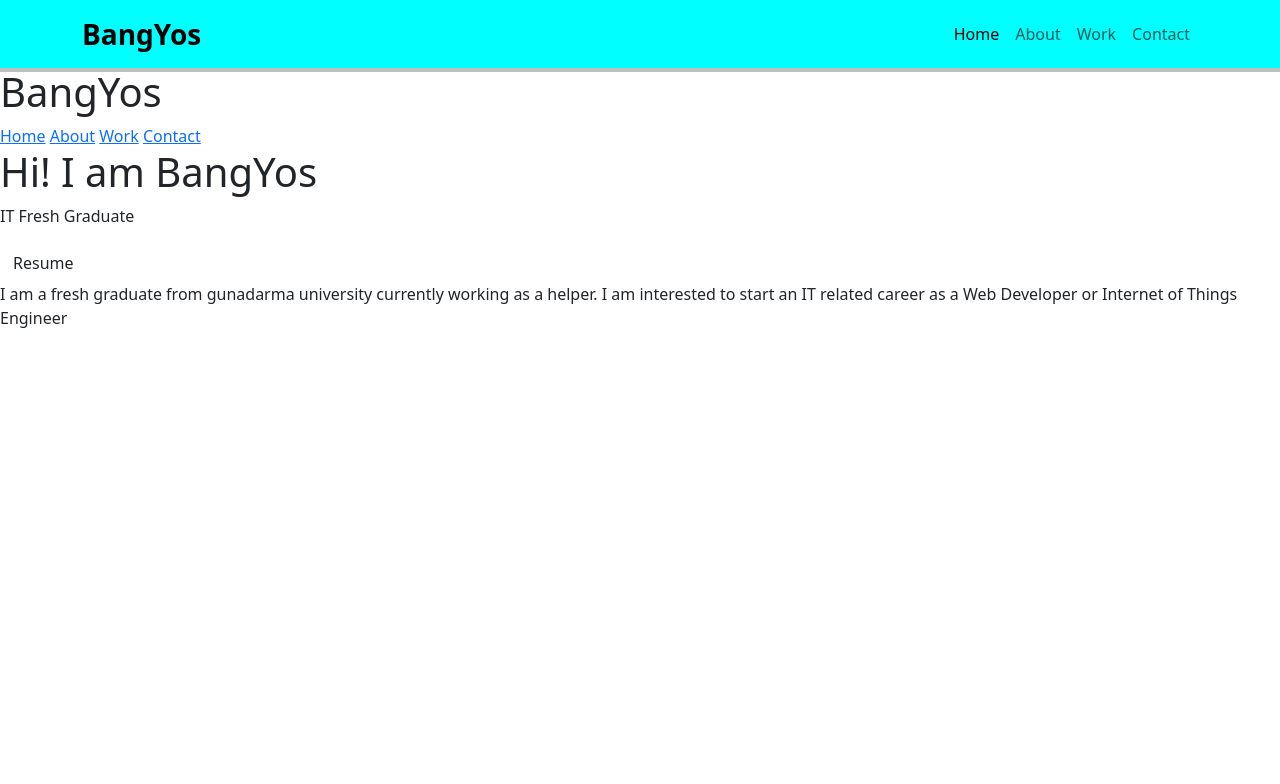
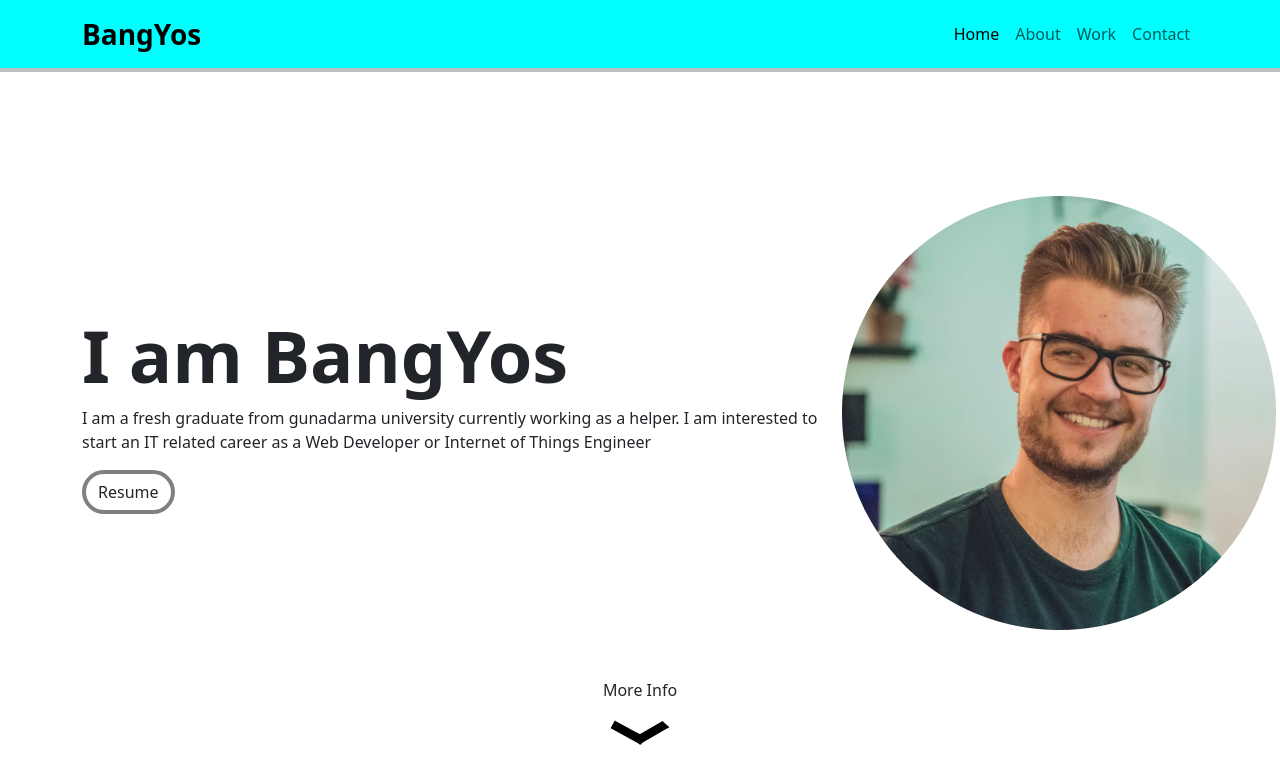
Before and after one commit to BangYos002/Portofolio-V1, a plain HTML site: page index.html in a window 1280 px wide. Drawn offline with nearby package versions, Linux system fonts and the light colour scheme.

Commit message:
add home

```diff
--- a/index.html
+++ b/index.html
@@ -33,39 +33,27 @@
           </div>
         </div>
       </nav>
+
     <script src="https://cdn.jsdelivr.net/npm/@popperjs/core@2.11.8/dist/umd/popper.min.js" integrity="sha384-I7E8VVD/ismYTF4hNIPjVp/Zjvgyol6VFvRkX/vR+Vc4jQkC+hVqc2pM8ODewa9r" crossorigin="anonymous"></script>
     <script src="https://cdn.jsdelivr.net/npm/bootstrap@5.3.3/dist/js/bootstrap.min.js" integrity="sha384-0pUGZvbkm6XF6gxjEnlmuGrJXVbNuzT9qBBavbLwCsOGabYfZo0T0to5eqruptLy" crossorigin="anonymous"></script>
     <script src="https://code.jquery.com/jquery-3.7.1.min.js" integrity="sha256-/JqT3SQfawRcv/BIHPThkBvs0OEvtFFmqPF/lYI/Cxo=" crossorigin="anonymous"></script>
     <script src="main.js"></script>
 
-    <header id="header">
-        <h1>BangYos</h1>
-        <nav>
-            <a href="">Home</a>
-            <a href="">About</a>
-            <a href="">Work</a>
-            <a href="">Contact</a>
-        </nav>
-    </header>
-    <section id="landing">
-        <div>
-            <h1>Hi! I am BangYos</h1>
-            <p>IT Fresh Graduate</p>
-            <div>
-                <a class="btn" href="">Resume</a>
-            </div>
+    <section id="home" class="home container">
+      <div class="row d-flex align-items-center">
+        <div class="col-8">
+          <h3 class="fw-semibold">I am BangYos</h3>
+          <p>I am a fresh graduate from gunadarma university currently working as a helper. I am interested to start an IT related career as a Web Developer or Internet of Things Engineer</p>
+          <a class="btn" href="images/potrait.png" download>Resume</a>
         </div>
-
-
-
+          <div class="col-4">
+            <img src="images/potrait.png" alt="Potrait">
+          </div>
+       </div>
+       <div class="arrow w-100 d-flex align-items-center flex-column mt-5">
+          <a class="text-decoration-none text-dark"  href="#about">More Info</a>
+          <img id="arrow" class="mt-2" src="images/arrow.svg" alt="arrow icon">
+       </div>
     </section>
-    <section id="About">
-        <div>
-            <p>I am a fresh graduate from gunadarma university currently working as a helper. I am interested to start an IT related career as a Web Developer or Internet of Things Engineer</p>
-        </div>
-
-
-    </section>
-
 </body>
 </html>
--- a/style.css
+++ b/style.css
@@ -1,4 +1,46 @@
+section {
+    padding-top: 128px;
+}
+
+.btn {
+    border: 4px solid gray;
+    border-radius: 24px;
+}
+
+.btn:hover {
+    border: 4px solid black;
+    background-color: black;
+    color: aliceblue;
+
+}
 .navbar {
     background-color: aqua;
     box-shadow: 0 0 0 4px rgba(0, 0, 0, 0.25);
 }
+
+.home h3 {
+    font-size: 72px;
+}
+
+.home .arrow img {
+    width: 60px;
+}
+
+#arrow {
+    animation: 2s upDown infinite;
+}
+
+@keyframes upDown {
+    0% {
+        transform: translateY(0);
+    }
+
+    50% {
+        transform: translateY(10px);
+    }
+
+    100% {
+        transform: translateY(0);
+    }
+
+}
```
